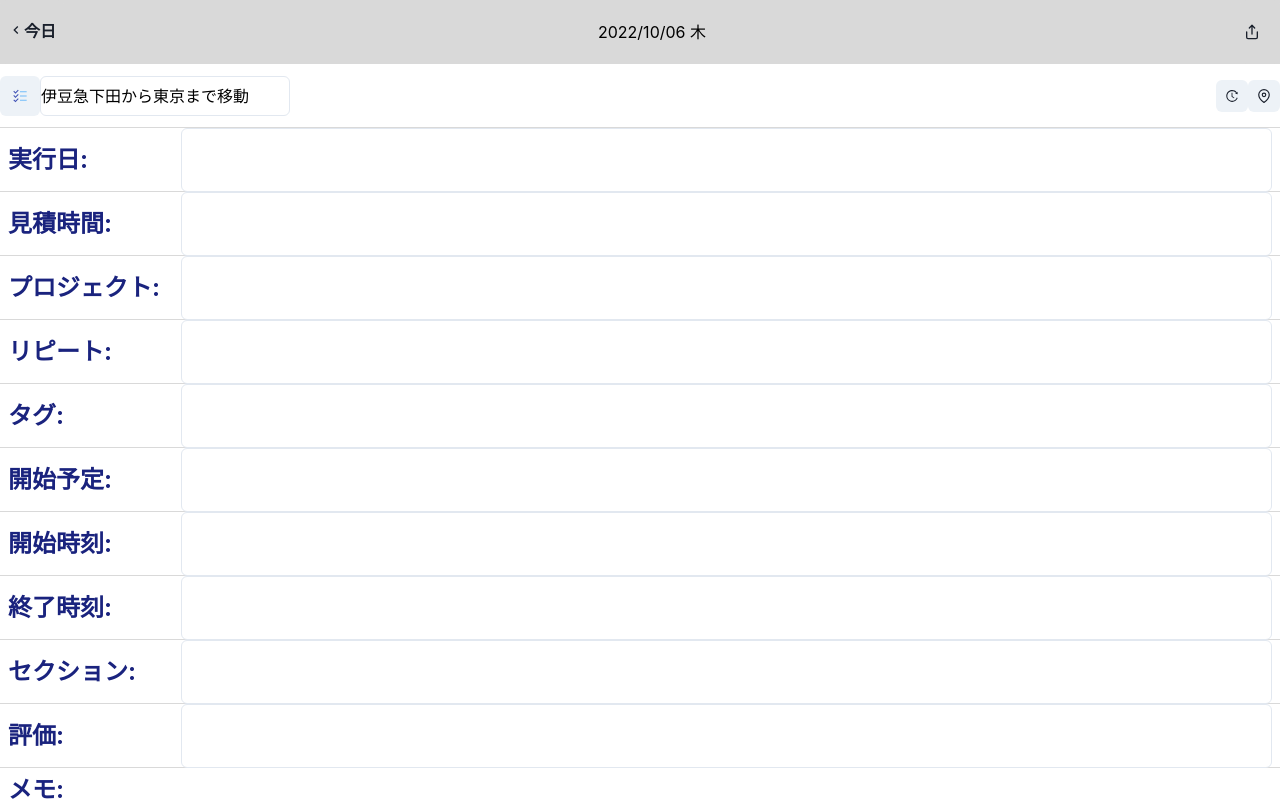
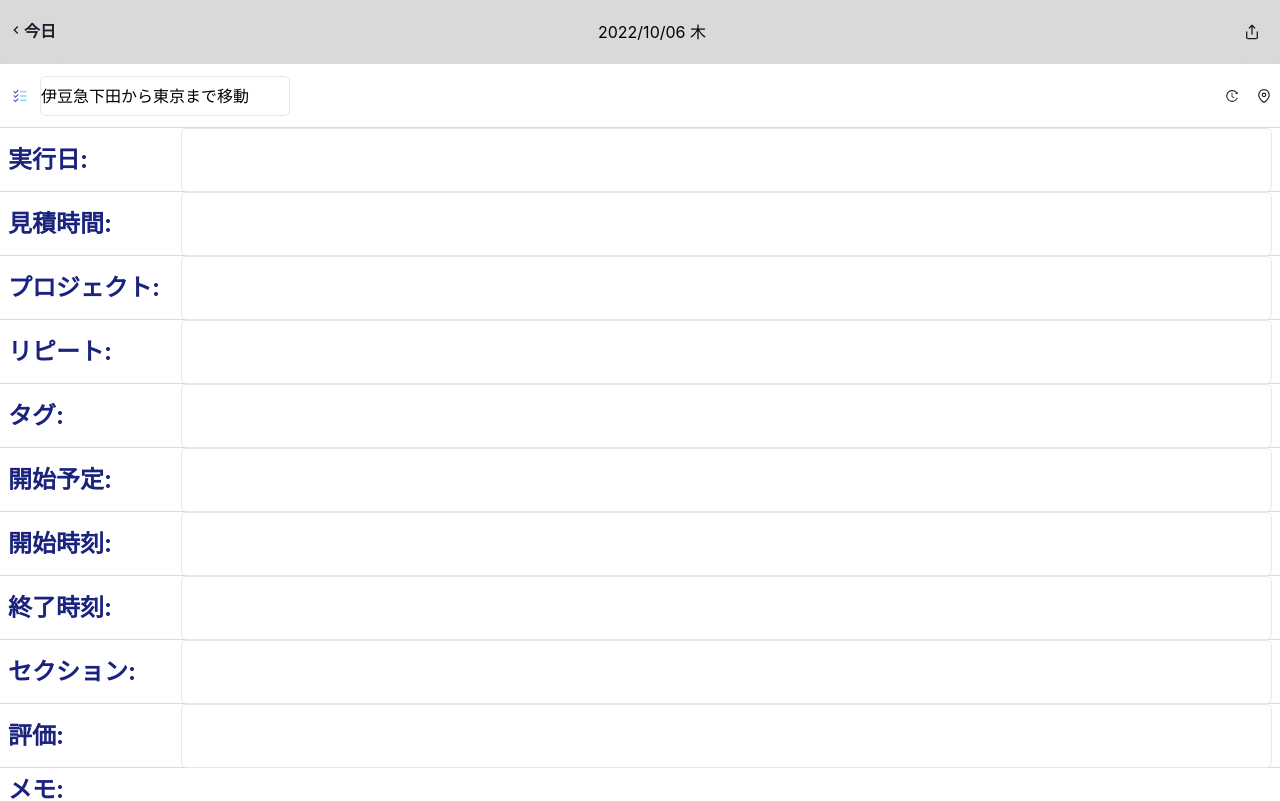
Before and after one commit to fumontr/task-fast, a Next.js app in the folder app/: page /taskDetail in a window 1280 px wide. Shown: the top 801 px of the page. Built offline with nearby package versions, Linux system fonts and the light colour scheme.

Commit message:
:recycle: add bg settings for button

```diff
--- a/app/src/components/TaskDetailBody.tsx
+++ b/app/src/components/TaskDetailBody.tsx
@@ -39,7 +39,7 @@ const TaskTitle = ({ title }: { title: string }) => {
       alignItems="center"
     >
       <Flex alignItems="center">
-        <IconButton aria-label="add-task-icon" icon={<FcTodoList />} />
+        <IconButton aria-label="add-task-icon" icon={<FcTodoList />} bg="white"/>
         <Input
           type="text"
           color="black"
@@ -53,8 +53,9 @@ const TaskTitle = ({ title }: { title: string }) => {
           aria-label="task-history-button"
           icon={<AiOutlineHistory />}
           size="sm"
+          bg="white"
         />
-        <IconButton aria-label="map-button" icon={<FiMapPin />} size="sm" />
+        <IconButton aria-label="map-button" icon={<FiMapPin />} size="sm" bg="white"/>
       </Flex>
     </Flex>
   )
```
